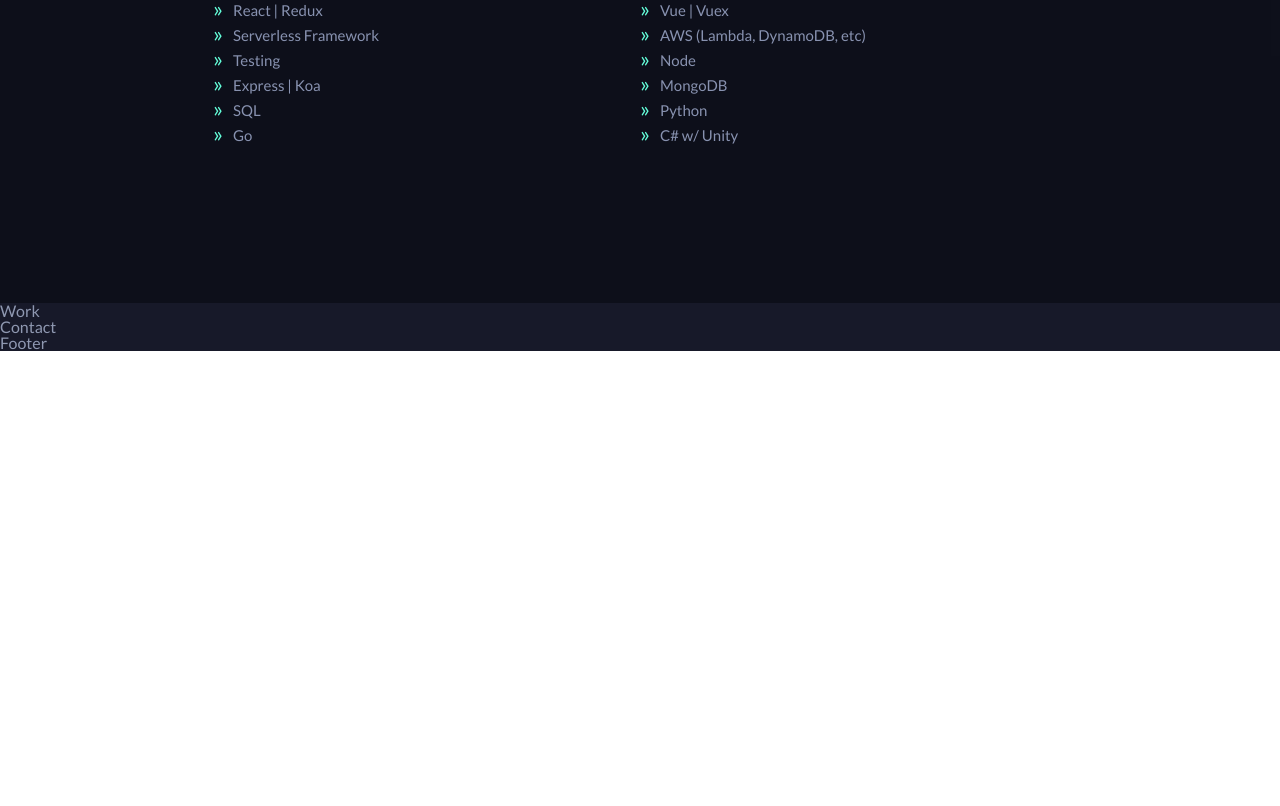
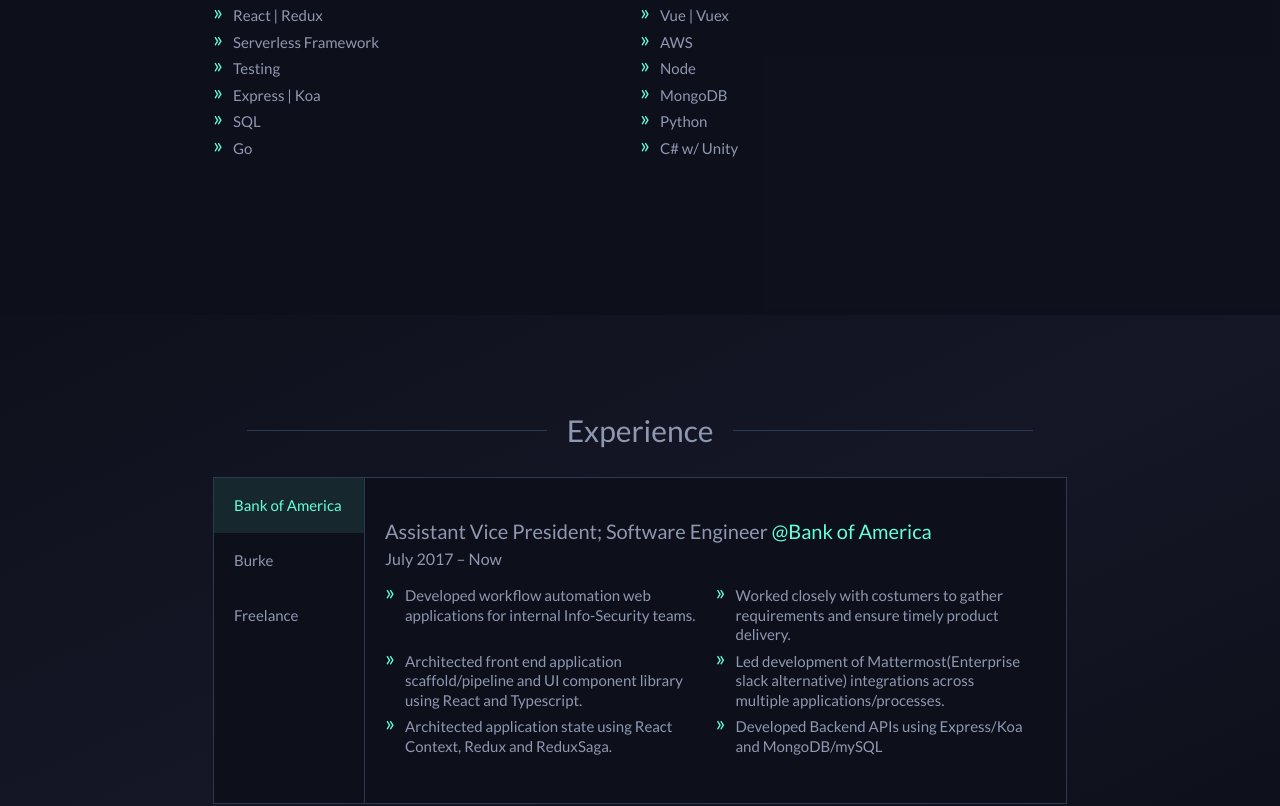
Before and after one commit to Afreda323/antfreda.com, a React (Create React App) app: page / in a window 1280 px wide. Shown: the part 1469-2275 px from the top of the page. Before the commit the page ends 1821 px from the top, so only its background shows below. Built offline with nearby package versions, Linux system fonts and the light colour scheme.

Commit message:
timeline component layed out

```diff
--- a/src/components/Text.tsx
+++ b/src/components/Text.tsx
@@ -34,6 +34,11 @@
   `}
 `
 
+interface H3Props {
+  theme: Theme
+  block?: boolean
+}
+
 export const H3 = styled.h3`
   font-size: 50px;
   position: relative;
@@ -44,7 +49,7 @@
   font-size: 30px;
   position: relative;
 
-  ${({ theme }: Props) => `
+  ${({ theme, block }: H3Props) => `
   color: ${get(theme, 'palette.text.main', 'rgb(100, 255, 218)')};
   :after {
     content: "";
@@ -59,6 +64,24 @@
     position: relative;
     margin: 0 20px;
 }
+    ${block &&
+      `
+        justify-content: center
+        :before {
+            content: "";
+            display: block;
+            height: 1px;
+            width: 300px;
+            background-color: ${get(
+              theme,
+              'palette.background.light',
+              'rgb(45, 57, 82)'
+            )};
+            position: relative;
+            margin: 0 20px;
+        }
+    `}
+
 `}
 
   ${({ theme }: Props) => `
@@ -93,12 +116,16 @@
 `
 
 export const Li = styled.li`
+  line-height: 1.3;
   position: relative;
-  margin-bottom: 10px;
+  margin-bottom: 7px;
+  margin-right: 20px;
   padding-left: 20px;
   font-size: 15px;
-  width: 33%;
-  color: rgb(136, 146, 176);
+  width: calc(33% - 20px);
+  ${({ theme }: Props) => `
+      color: ${get(theme, 'palette.text.main', 'rgb(100, 255, 218)')};
+  `}
   :before {
     content: '»';
     position: absolute;
@@ -112,14 +139,18 @@
 
   ${({ theme }: Props) => `
       @media (max-width: ${get(theme, 'breakpoints.medium', '1300px')}) {
-        width: 50%;
+        width: calc(50% - 20px);
     }
   `}
 `
 
 export const A = styled.a`
   text-decoration: none;
+  transition: opacity .2s;
   ${({ theme }: Props) => `
     color: ${get(theme, 'palette.text.highlight', 'rgb(100, 255, 218)')};
 `}
+  :hover {
+    opacity: 0.6;
+  }
 `
--- a/src/components/Timeline.tsx
+++ b/src/components/Timeline.tsx
@@ -1,12 +1,27 @@
 import React from 'react'
 import styled from 'styled-components'
-import { H4, P, Ul, Li } from './Text';
+import get from 'lodash/get'
+import { H4, P, Ul, Li, A } from './Text'
+import { Theme } from '../theme'
+
+export interface Job {
+  company: string
+  companyLink: string
+  title: string
+  start: string
+  end: string
+  tasks: Array<string>
+}
+
+interface Props {
+  exp: Array<Job>
+}
 
 interface State {
   activeIndex: number
 }
 
-class Timeline extends React.Component<{}, State> {
+class Timeline extends React.Component<Props, State> {
   state = {
     activeIndex: 0
   }
@@ -19,31 +34,144 @@
     this.setState({ activeIndex: i })
   }
 
+  /**
+   * Loop through props and render a <Company /> for each
+   */
+  mapCompanies = (): Array<JSX.Element> => {
+    return this.props.exp.map(({ company }, i) => (
+      <Company
+        onClick={() => this.updateIndex(i)}
+        isActive={i === this.state.activeIndex}
+        key={`${company}-${i}`}
+      >
+        {company}
+      </Company>
+    ))
+  }
+
+  getJob = () => {
+    const job = this.props.exp[this.state.activeIndex]
+    return (
+      <Summary>
+        <P style={{ lineHeight: 1.3 }}>
+          {job.title}{' '}
+          <A target="_blank" href={job.companyLink}>
+            @{job.company}
+          </A>
+          <br />
+          <span style={{ paddingTop: 3, fontSize: '80%' }}>
+            {job.start} – {job.end}
+          </span>
+        </P>
+        <br />
+        <Ul>
+          {job.tasks.map((task, i) => (
+            <Li key={`task-${i}`}>{task}</Li>
+          ))}
+        </Ul>
+      </Summary>
+    )
+  }
+
   render() {
-    return <Wrapper>
-        {/* <Companies>
-            <P>Bank of America</P>
-        </Companies>
-        <Summary>
-            <P>Assistant Vice President; Software Engineer</P>
-            <P>Jan 2018 – Now</P>
-            <Ul>
-            <Li>Developed workflow automation web applications for internal Info-Security teams </Li>
-<Li>Worked closely with costumers to ensure timely product delivery </Li>
-<Li>Architected front end application scaffold/pipeline and UI component library </Li>
-<Li>Led development of Mattermost(Enterprise Slack Alternative) and Email integrations in </Li>
-client side applications.
-<Li>Architected application state using React Context, Redux and Redux Saga </Li>
-<Li>Developed Backend APIs using Koa and mySQL</Li>
-            </Ul>
-        </Summary> */}
-    </Wrapper>
+    return (
+      <Wrapper>
+        <Companies>{this.mapCompanies()}</Companies>
+        {this.getJob()}
+      </Wrapper>
+    )
   }
 }
 
-const Wrapper = styled.div``
-const Companies = styled.div``
-const Company = styled.div``
-const Summary = styled.div``
+const Wrapper = styled.div`
+  display: flex;
+  ${({ theme }: { theme: Theme }) => `
+    border: 1px solid ${get(
+      theme,
+      'palette.background.light',
+      'rgba(100, 255, 218, .1)'
+    )};
+    background-color: ${get(
+      theme,
+      'palette.background.dark',
+      'rgba(37, 41, 68, 0.99)'
+    )};
+    @media (max-width: ${get(theme, 'breakpoints.small', '700px')}) {
+        display: block
+      }
+  `}
+`
+const Companies = styled.div`
+  ${({ theme }: { theme: Theme }) => `
+    border-right: 1px solid ${get(
+      theme,
+      'palette.background.light',
+      'rgba(100, 255, 218, .1)'
+    )};
+    @media (max-width: ${get(theme, 'breakpoints.small', '700px')}) {
+        display: flex;
+        justify-content: stretch;
+        border-right: none;
+        border-bottom: 1px solid ${get(
+          theme,
+          'palette.background.light',
+          'rgba(100, 255, 218, .1)'
+        )};
+      }
+  `}
+`
+
+const Company = styled.div`
+  padding: 20px 20px;
+  font-size: 15px;
+  width: 150px;
+  transition: background-color .2s, color .2s;
+  cursor: pointer;
+
+  ${({ theme, isActive }: { theme: Theme; isActive: boolean }) => `
+      color: ${get(theme, 'palette.text.main', 'rgb(100, 255, 218)')};
+      ${isActive &&
+        `
+        color: ${get(
+          theme,
+          'palette.text.highlight',
+          'rgba(100, 255, 218, .1)'
+        )};
+        background-color: ${get(
+          theme,
+          'palette.background.highlight',
+          'rgba(100, 255, 218, .1)'
+        )};`}
+
+      @media (max-width: ${get(theme, 'breakpoints.small', '700px')}) {
+        flex: 1;
+        text-align: center;
+        padding: 20px 10px;
+      }
+  `}
+
+  :hover {
+    ${({ theme }: { theme: Theme }) => `
+    background-color: ${get(
+      theme,
+      'palette.background.highlight',
+      'rgba(100, 255, 218, .1)'
+    )};
+    color: ${get(theme, 'palette.text.highlight', 'rgba(100, 255, 218, .1)')};
+  `}
+`
+const Summary = styled.div`
+  padding: 40px 20px;
+  ${({ theme }: { theme: Theme }) => `
+    @media (max-width: ${get(theme, 'breakpoints.small', '700px')}) {
+        ul {
+            display: block;
+        }
+        li {
+            width: 100%;
+        }
+    }
+  `}
+`
 
 export default Timeline
--- a/src/sections/About.tsx
+++ b/src/sections/About.tsx
@@ -38,7 +38,7 @@
           <Li>React | Redux</Li>
           <Li>Vue | Vuex</Li>
           <Li>Serverless Framework</Li>
-          <Li>AWS (Lambda, DynamoDB, etc)</Li>
+          <Li>AWS</Li>
           <Li>Testing</Li>
           <Li>Node</Li>
           <Li>Express | Koa</Li>
--- a/src/sections/Exp.tsx
+++ b/src/sections/Exp.tsx
@@ -1,12 +1,77 @@
 import React from 'react'
-import Timeline from '../components/Timeline'
+import styled from 'styled-components'
+import get from 'lodash/get'
+import { Theme } from '../theme'
+import { H3 } from '../components/Text'
+import Timeline, { Job } from '../components/Timeline'
+
+const JOBS: Array<Job> = [
+  {
+    company: 'Bank of America',
+    companyLink: 'https://bankofamerica.com',
+    title: 'Assistant Vice President; Software Engineer',
+    start: 'July 2017',
+    end: 'Now',
+    tasks: [
+      'Developed workflow automation web applications for internal Info-Security teams.',
+      'Worked closely with costumers to gather requirements and ensure timely product delivery.',
+      'Architected front end application scaffold/pipeline and UI component library using React and Typescript.',
+      'Led development of Mattermost(Enterprise slack alternative) integrations across multiple applications/processes.',
+      'Architected application state using React Context, Redux and ReduxSaga.',
+      'Developed Backend APIs using Express/Koa and MongoDB/mySQL'
+    ]
+  },
+  {
+    company: 'Burke',
+    companyLink: 'https://burke.design',
+    title: 'Web Developer',
+    start: 'January 2017',
+    end: 'July 2017',
+    tasks: []
+  },
+  {
+    company: 'Freelance',
+    companyLink: '#',
+    title: 'Web Developer',
+    start: 'January 2015',
+    end: 'January 2017',
+    tasks: []
+  }
+]
 
 function Exp() {
   return (
-    <div id="exp">
-      <Timeline />
-    </div>
+    <Wrapper id="exp">
+      <Inner>
+        <H3 block>Experience</H3>
+        <br />
+        <br />
+        <Timeline exp={JOBS} />
+      </Inner>
+    </Wrapper>
   )
 }
 
+const Wrapper = styled.div`
+  padding: 100px 30px 100px;
+  display: flex;
+  align-items: center;
+  justify-content: center;
+  ${({ theme }: { theme: Theme }) => `
+    background: ${get(theme, 'palette.gradients.linear', '')};
+  `}
+`
+
+const Inner = styled.div`
+  width: 70%;
+  ${({ theme }: { theme: Theme }) => `
+        @media (max-width: ${get(theme, 'breakpoints.medium', '1200px')}) {
+            width: 80%;
+        }
+        @media (max-width: ${get(theme, 'breakpoints.small', '700px')}) {
+            width: 100%;
+        }
+    `}
+`
+
 export default Exp
```
